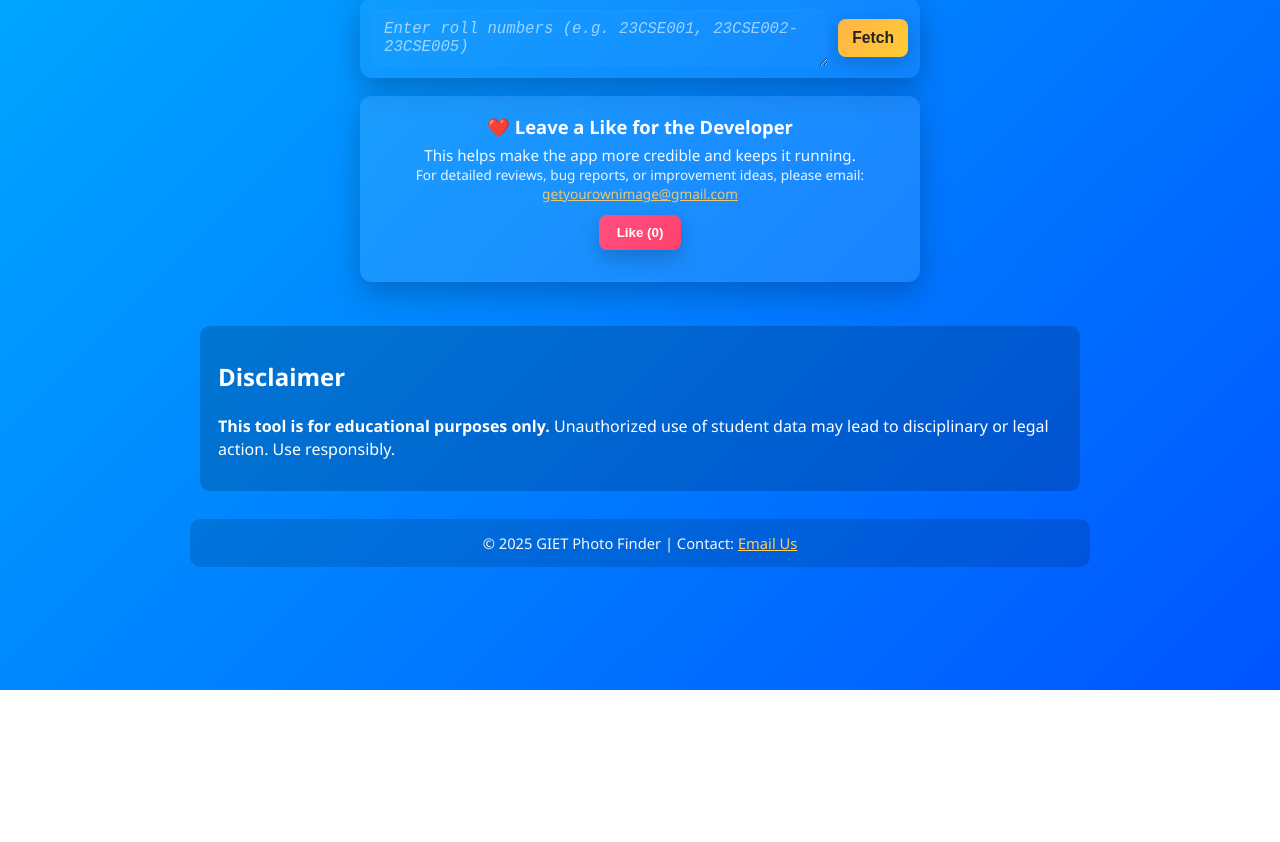
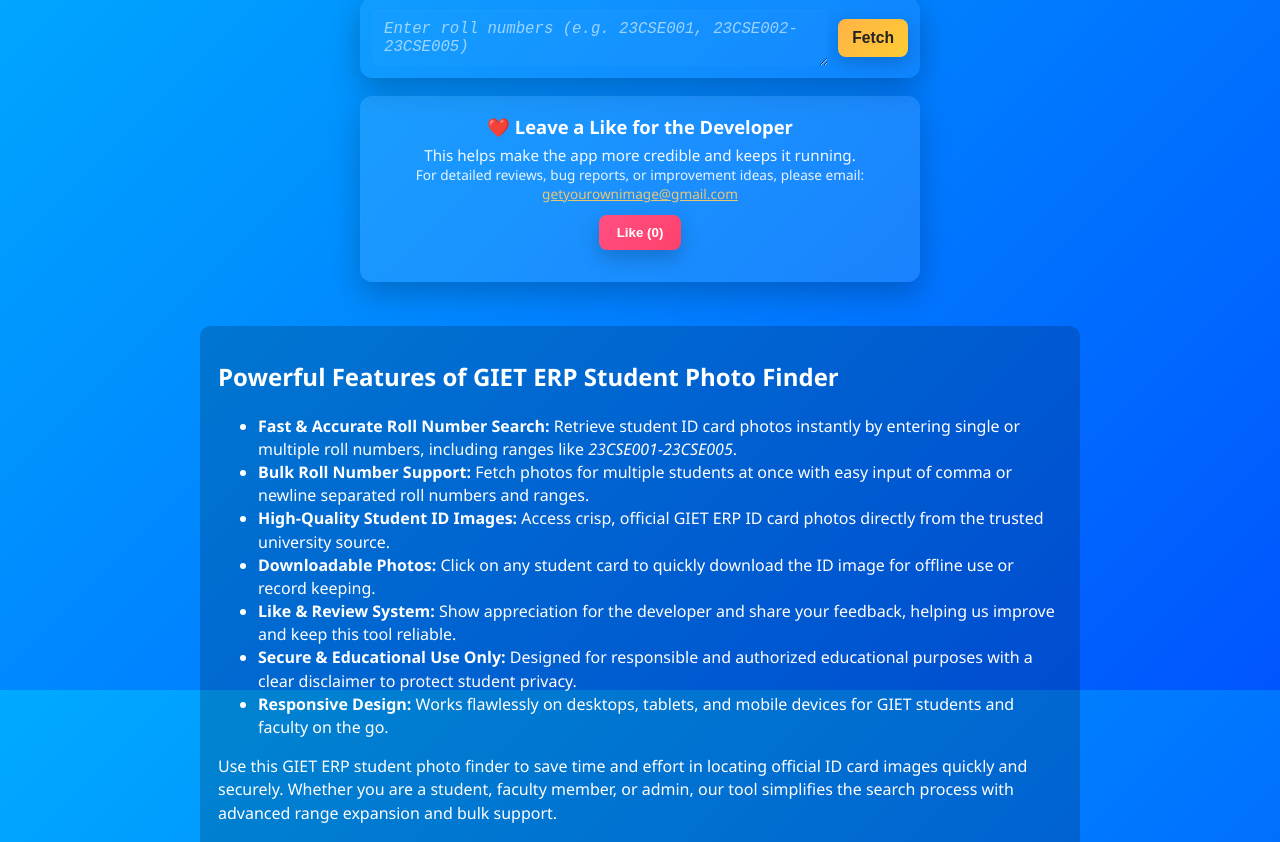
Before and after one commit to saisubham-29/giet_idcard_photo_finder, a plain HTML site: page public/index.html in a window 1280 px wide. Shown: the part 110-952 px from the top of the page. Before the commit the page ends 800 px from the top, so only its background shows below. Drawn offline with Linux system fonts and the light colour scheme; no server answers.

Commit message:
added feature section

```diff
--- a/public/index.html
+++ b/public/index.html
@@ -26,6 +26,20 @@
 </div>
 
 <div id="result"></div>
+<div class="section" id="features">
+  <h2>Powerful Features of GIET ERP Student Photo Finder</h2>
+  <ul>
+    <li><strong>Fast & Accurate Roll Number Search:</strong> Retrieve student ID card photos instantly by entering single or multiple roll numbers, including ranges like <em>23CSE001-23CSE005</em>.</li>
+    <li><strong>Bulk Roll Number Support:</strong> Fetch photos for multiple students at once with easy input of comma or newline separated roll numbers and ranges.</li>
+    <li><strong>High-Quality Student ID Images:</strong> Access crisp, official GIET ERP ID card photos directly from the trusted university source.</li>
+    <li><strong>Downloadable Photos:</strong> Click on any student card to quickly download the ID image for offline use or record keeping.</li>
+    <li><strong>Like & Review System:</strong> Show appreciation for the developer and share your feedback, helping us improve and keep this tool reliable.</li>
+    <li><strong>Secure & Educational Use Only:</strong> Designed for responsible and authorized educational purposes with a clear disclaimer to protect student privacy.</li>
+    <li><strong>Responsive Design:</strong> Works flawlessly on desktops, tablets, and mobile devices for GIET students and faculty on the go.</li>
+  </ul>
+  <p>Use this GIET ERP student photo finder to save time and effort in locating official ID card images quickly and securely. Whether you are a student, faculty member, or admin, our tool simplifies the search process with advanced range expansion and bulk support.</p>
+</div>
+
 
 <div class="section">
     <h2>Disclaimer</h2>
```
